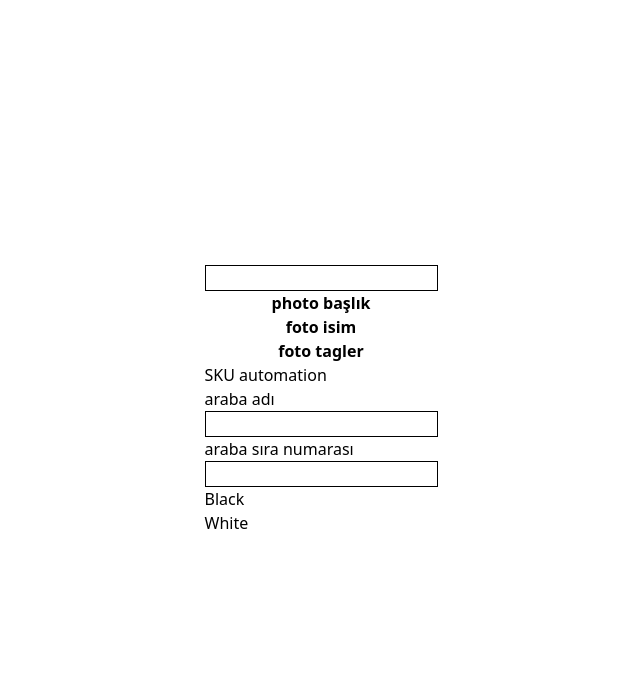
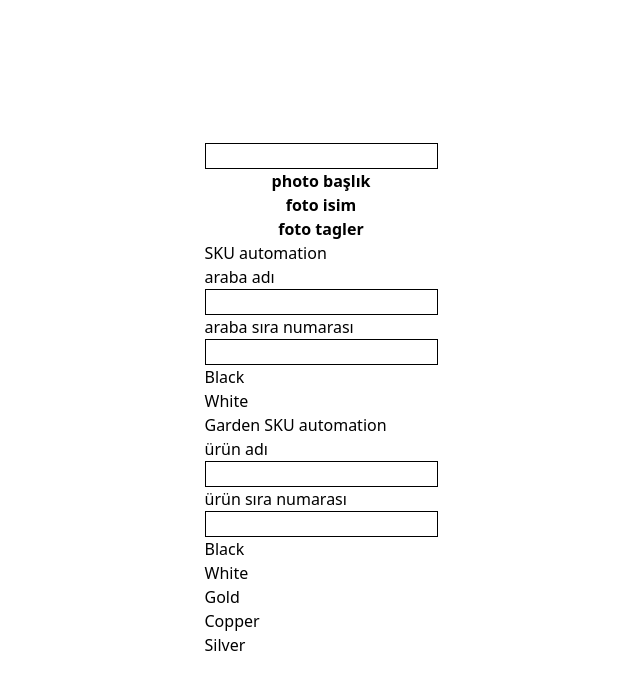
Before and after one commit to selehadin-cyber/liviqon, a Next.js app: page / in a window 1280 px wide. Shown: the top 690 px of the page, without its empty margins (319-959 px from the left). Built offline with nearby package versions, Linux system fonts and the light colour scheme.

Commit message:
Add sizAdd garden automation

```diff
--- /dev/null
+++ b/components/GardenSKU.tsx
@@ -0,0 +1,38 @@
+import React, { useState } from 'react'
+
+const GardenSKU = () => {
+    const [signNumber, setSignNumber] = useState("")
+    const [productName, setProductName] = useState("")
+    const sizes = ["19.3", "27.2", "39", "54.3", "78"]
+  return (
+    <section>
+        <h2>Garden SKU automation</h2>
+        <p>ürün adı</p>
+        <input className='border border-black' value={productName} onChange={(e) => setProductName(e.target.value)} type="text" />
+        <p>ürün sıra numarası</p>
+        <input className='border border-black' value={signNumber} onChange={(e) => setSignNumber(e.target.value)} type="text" />
+        <p>Black</p>
+        {productName && sizes.map(size => (
+          <p>{`LWA-CS-${productName}-${signNumber}-${size}-BLK`}</p>
+        ))}
+        <p>White</p>
+        {productName && sizes.map(size => (
+          <p>{`LWA-CS-${productName}-${signNumber}-${size}-WHT`}</p>
+        ))}
+        <p>Gold</p>
+        {productName && sizes.map(size => (
+          <p>{`LWA-CS-${productName}-${signNumber}-${size}-GLD`}</p>
+        ))}
+        <p>Copper</p>
+        {productName && sizes.map(size => (
+          <p>{`LWA-CS-${productName}-${signNumber}-${size}-CPR`}</p>
+        ))}
+        <p>Silver</p>
+        {productName && sizes.map(size => (
+          <p>{`LWA-CS-${productName}-${signNumber}-${size}-SLVR`}</p>
+        ))}
+      </section>
+  )
+}
+
+export default GardenSKU
--- a/pages/index.tsx
+++ b/pages/index.tsx
@@ -2,6 +2,7 @@ import type { NextPage } from 'next'
 import Head from 'next/head'
 import Image from 'next/image'
 import { useState } from 'react'
+import GardenSKU from '../components/GardenSKU'
 
 const Home: NextPage = () => {
   const [text, setText] = useState("")
@@ -45,6 +46,7 @@ function capitalizeWords(string: string) {
           <p>{`LWA-CS-${carName}-${carNumber}-${size}-WHT`}</p>
         ))}
       </section>
+      <GardenSKU />
     </div>
   )
 }
```
